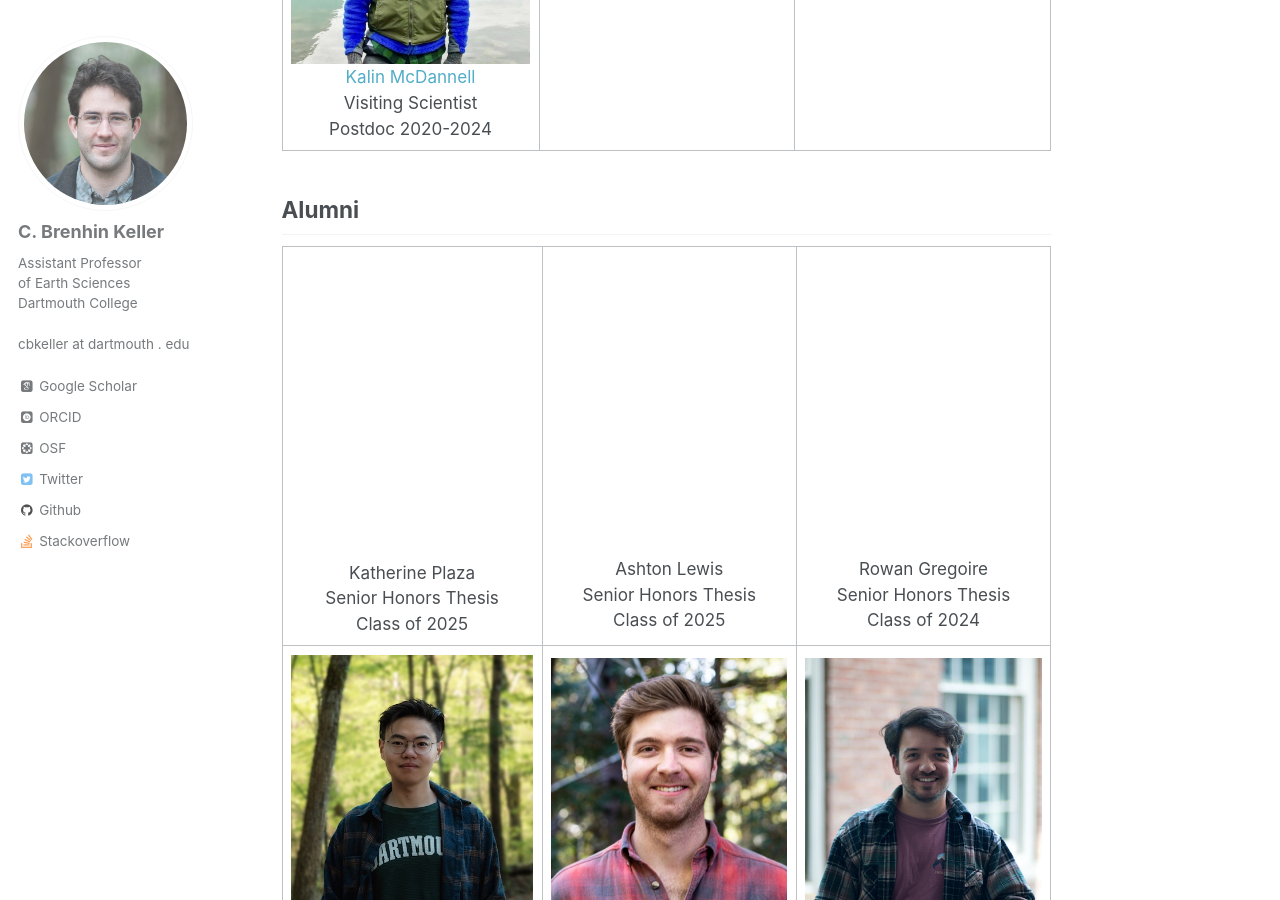
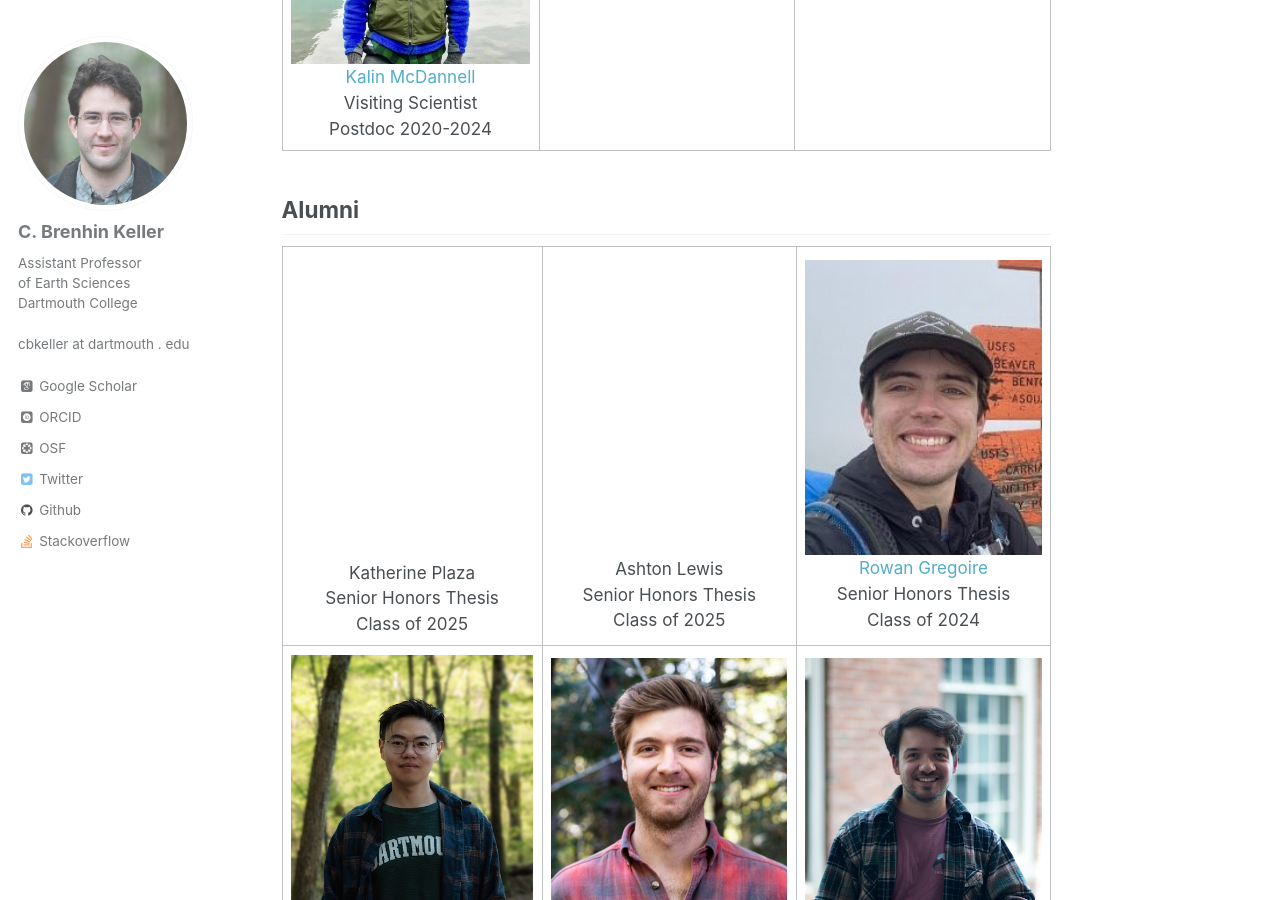
Before and after one commit to brenhinkeller/brenhinkeller.github.io, a Jekyll site: the page built from _pages/about.md, in a window 1280 px wide and 900 px high, scrolled down 1056 px. Built offline with Jekyll 4.4.1, drawn with Linux system fonts in a browser that asks for light colours; some web fonts are replaced.

Commit message:
Update profiles

```diff
--- a/_pages/about.md
+++ b/_pages/about.md
@@ -21,7 +21,7 @@ Despite the static appearance of Earth’s continental crust on human timescales
 ## Alumni
 
 | ------------------------- | ------------------------- | ------------------------- |
-|<img width="256" src="images/profiles/blank.jpg"><br>Katherine Plaza<br>Senior Honors Thesis<br>Class of 2025|<img width="256" src="images/profiles/blank.jpg"><br>Ashton Lewis<br>Senior Honors Thesis<br>Class of 2025|<img width="256" src="images/profiles/blank.jpg"><br>Rowan Gregoire<br>Senior Honors Thesis<br>Class of 2024|
+|<img width="256" src="images/profiles/blank.jpg"><br>Katherine Plaza<br>Senior Honors Thesis<br>Class of 2025|<img width="256" src="images/profiles/blank.jpg"><br>Ashton Lewis<br>Senior Honors Thesis<br>Class of 2025|<img width="256" src="images/profiles/rowan_gregoire.jpg"><br>[Rowan Gregoire](https://geoscience.wisc.edu/people/gregoire-rowan/)<br>Senior Honors Thesis<br>Class of 2024|
 |<img width="256" src="images/profiles/ke_gao.jpg"><br>Ke Gao<br>Visiting Scientist<br2020-2025|<img width="256" src="images/profiles/graham_edwards.jpg"><br>[Graham Edwards](https://grahamedwards.github.io/)<br>Postdoctoral Fellow<br>2021-2024|<img width="256" src="images/profiles/alex_cox.jpg"><br>[Alexander Cox](https://earthsciences.dartmouth.edu/people/alexander-cox)<br>Master of Science<br>Class of 2023|
 |<img width="256" src="images/profiles/theo_green.jpg"><br>[Theodore Green](https://geosciences.princeton.edu/people/theodore-green)<br>Dartmouth Senior Fellow<br>Class of 2021|<img width="256" src="images/profiles/gailin_l_pease.jpg"><br>Gailin Pease<br>Master of Science<br>Class of 2021|<img width="256" src="images/profiles/akshay_mehra.jpg"><br>[Akshay Mehra](https://www.akshaymehra.com/)<br>Postdoctoral Fellow<br>2019-2022|
 {: style="font-size: 95%; text-align: center;"}
```
Also changed, not shown: images/profiles/rowan_gregoire.jpg (added).
